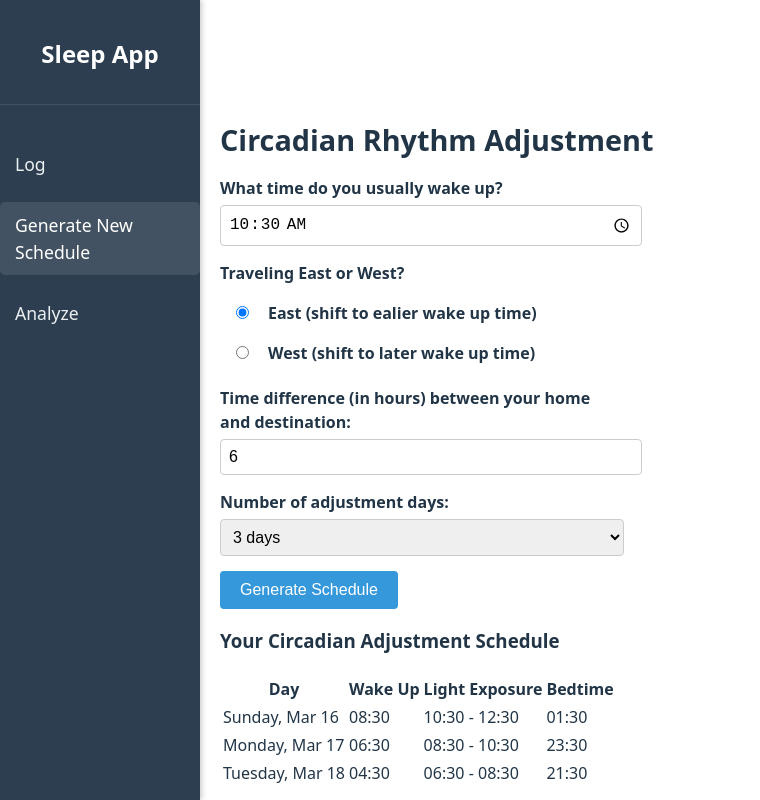
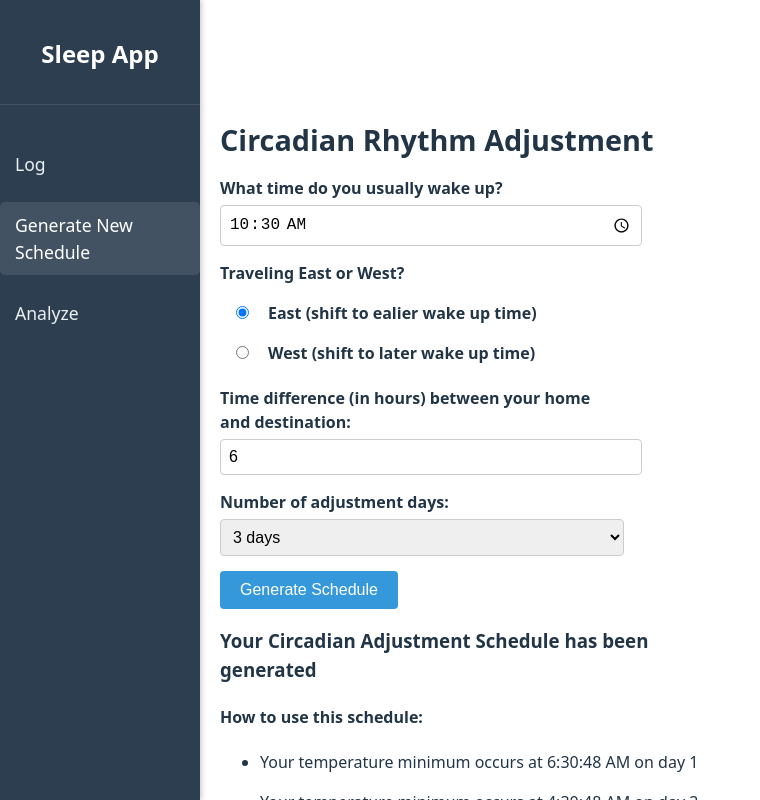
Before and after one commit to otoaneba/sleep-app, a React (Vite) app: page /generate in a window 1280 px wide. Both pictures are taken after typing "10:30" into the empty fields and a click on the button "Generate Schedule". Shown: the top 800 px of the page, without its empty margins (0-760 px from the left). Built offline with nearby package versions, Linux system fonts and the light colour scheme.

Commit message:
finish generate page

```diff
--- a/package.json
+++ b/package.json
@@ -13,6 +13,7 @@
     "chart.js": "^4.4.8",
     "date-fns": "^4.1.0",
     "date-fns-tz": "^3.2.0",
+    "ical-generator": "^8.1.1",
     "ics": "^3.8.1",
     "react": "^19.0.0",
     "react-chartjs-2": "^5.3.0",
--- a/src/pages/Generate.tsx
+++ b/src/pages/Generate.tsx
@@ -1,5 +1,6 @@
 import React, { FC, useState } from "react";
-import { format, addDays, subHours, setHours, setMinutes, addMinutes, subMinutes } from 'date-fns';
+// import { format, addDays, subHours, setHours, setMinutes, addMinutes, subMinutes } from 'date-fns';
+import { format, addDays, subHours, setHours, setMinutes, addMinutes, subMinutes, addHours, subDays, parseISO, differenceInMinutes, parse, setYear, setMonth, setDate } from 'date-fns';
 import * as ics from "ics";
 import './Generate.css';
 // Define types for the schedule entries and props
@@ -11,6 +12,15 @@ interface ScheduleEntry {
   bedtimeSuggestion: string;
 }
 
+interface ISOScheduleEntry {
+  day: Date;
+  wakeTime: Date;
+  tempMinimum: Date;
+  lightExposureStart: Date;
+  lightExposureEnd: Date;
+  bedtimeSuggestion: Date;
+}
+
 interface GenerateProps {
   onScheduleGenerated?: (schedule: ScheduleEntry[]) => void;
 }
@@ -20,7 +30,7 @@ const Generate: FC<GenerateProps> = ({ onScheduleGenerated }) => {
   const [adjustmentType, setAdjustmentType] = useState<'advance' | 'delay'>('advance');
   const [adjustmentDays, setAdjustmentDays] = useState<number>(3);
   const [totalHoursToShift, setTotalHoursToShift] = useState<number>(6); // New state for total hours to shift
-  const [schedule, setSchedule] = useState<ScheduleEntry[] | null>(null);
+  const [isoSchedule, setIsoSchedule] = useState<ISOScheduleEntry[] | null>(null);
 
   // Convert HH:MM string to a Date object using today's date
   const timeStringToDate = (timeString: string): Date => {
@@ -40,21 +50,38 @@ const Generate: FC<GenerateProps> = ({ onScheduleGenerated }) => {
 
     try {
         const currentWakeTime = timeStringToDate(userWakeTime);
+        // console.log("Current wake time: ", currentWakeTime);
+        // console.log("--------------------------------");
         const totalMinutesToShift = totalHoursToShift * 60; // Convert hours to minutes
         const minutesPerDay = totalMinutesToShift / adjustmentDays; // Calculate daily shift in minutes
         const minutesShiftDirection = adjustmentType === 'advance' ? -1 : 1; // Negative for advance, positive for delay
 
         const newSchedule: ScheduleEntry[] = [];
+        const newScheduleEntry: ISOScheduleEntry[] = [];
 
         for (let day = 1; day <= adjustmentDays; day++) {
           const date = addDays(new Date(), day);
+        //   console.log("Date: ", date);
+
+          // Set the base date for this day's wake time to match the schedule day
+          const baseWakeTimeForDay = setYear(
+            setMonth(
+              setDate(currentWakeTime, date.getDate()),
+              date.getMonth()
+            ),
+            date.getFullYear()
+          );
 
           // Calculate the shift for this day
           const totalShiftMinutes = minutesShiftDirection * minutesPerDay * day;
-        const newWakeTime = addMinutes(currentWakeTime, totalShiftMinutes);
+        //   console.log("Total shift minutes for day ", day, " is ", totalShiftMinutes, "type of totalShiftMinutes: ", typeof totalShiftMinutes);
+          const newWakeTime = addMinutes(baseWakeTimeForDay, totalShiftMinutes);
+        //   console.log("Base wake time for day ", day, " is ", baseWakeTimeForDay, "type of baseWakeTimeForDay: ", typeof baseWakeTimeForDay);
+          console.log("New wake time for day ", day, " is ", newWakeTime, "type of newWakeTime: ", typeof newWakeTime);
+
 
           const newTempMinimum = calculateTempMinimum(newWakeTime);
-
+          console.log("New temp minimum for day ", day, " is ", newTempMinimum, "type of newTempMinimum: ", typeof newTempMinimum);
           // Light exposure windows (using minutes instead of hours for consistency)
           const newLightExposureStart = adjustmentType === 'advance'
             ? addMinutes(newTempMinimum, 4 * 60) // 4 hours = 240 minutes
@@ -66,22 +93,22 @@ const Generate: FC<GenerateProps> = ({ onScheduleGenerated }) => {
 
           // Bedtime suggestion (7 hours before wake time)
           const bedtimeSuggestion = subHours(newWakeTime, 7);
+        //   console.log("New bedtime suggestion for day ", day, " is ", bedtimeSuggestion, "type of bedtimeSuggestion: ", typeof bedtimeSuggestion);
+        //   console.log("--------------------------------");
+        //   console.log("\n");
+        //  console.log("New string schedule entry for day ", day, " is ", newSchedule);
 
-        newSchedule.push({
-          day: format(date, 'EEEE, MMM d'),
-          wakeTime: format(newWakeTime, 'HH:mm'),
-          tempMinimum: format(newTempMinimum, 'HH:mm'),
-          lightExposure: `${format(newLightExposureStart, 'HH:mm')} - ${format(newLightExposureEnd, 'HH:mm')}`,
-          bedtimeSuggestion: format(bedtimeSuggestion, 'HH:mm')
-        // day: date.toDateString(),
-        // wakeTime: newWakeTime.toISOString(),
-        // tempMinimum: newTempMinimum.toISOString(),
-        // lightExposure: `${newLightExposureStart.toISOString()} - ${newLightExposureEnd.toISOString()}`,
-        // bedtimeSuggestion: bedtimeSuggestion.toISOString()
+          newScheduleEntry.push({
+            day: date,
+            wakeTime: newWakeTime,
+            tempMinimum: newTempMinimum,
+            lightExposureStart: newLightExposureStart,
+            lightExposureEnd: newLightExposureEnd,
+            bedtimeSuggestion: bedtimeSuggestion,
           });
+          console.log("New ISO schedule entry for day ", day, " is ", newScheduleEntry);
         }
-
-      setSchedule(newSchedule);
+        setIsoSchedule(newScheduleEntry);
 
         if (onScheduleGenerated) {
           onScheduleGenerated(newSchedule);
@@ -94,62 +121,36 @@ const Generate: FC<GenerateProps> = ({ onScheduleGenerated }) => {
 
   // Generate ICS file for calendar download (unchanged)
   const generateCalendarFile = () => {
-    if (!schedule) return;
-
+    if (!isoSchedule) return;
     try {
         const events: any[] = [];
 
-      schedule.forEach((day, index) => {
-        const eventDate = addDays(new Date(), index + 1);
-        const year = eventDate.getFullYear();
-        const month = eventDate.getMonth() + 1;
-        const dateNum = eventDate.getDate();
-
-        const [wakeHour, wakeMinute] = day.wakeTime.split(':').map(Number);
-        const [bedHour, bedMinute] = day.bedtimeSuggestion.split(':').map(Number);
-        const [lightStart, lightEnd] = day.lightExposure.split(' - ');
-        const [lightStartHour, lightStartMinute] = lightStart.split(':').map(Number);
-        const [lightEndHour, lightEndMinute] = lightEnd.split(':').map(Number);
-
-        let bedDay = dateNum;
-        let bedMonth = month;
-        let bedYear = year;
-
-        if (bedHour < wakeHour) {
-          const nextDay = new Date(year, month - 1, dateNum + 1);
-          bedDay = nextDay.getDate();
-          bedMonth = nextDay.getMonth() + 1;
-          bedYear = nextDay.getFullYear();
-        }
+        isoSchedule.forEach((entry, _) => {
 
             events.push({
-          start: [year, month, dateNum, wakeHour, wakeMinute],
+                start: [entry.wakeTime.getFullYear(), entry.wakeTime.getMonth(), entry.wakeTime.getDate(), entry.wakeTime.getHours(), entry.wakeTime.getMinutes()],
                 duration: { minutes: 30 },
                 title: 'Wake Up - Circadian Adjustment',
-          description: `Wake up time for circadian rhythm adjustment. Temperature minimum occurs around ${day.tempMinimum}.`,
+                description: `Wake up time for circadian rhythm adjustment. Temperature minimum occurs around ${entry.tempMinimum}.`,
                 location: 'Home',
                 status: 'CONFIRMED',
                 busyStatus: 'BUSY',
             });
 
             events.push({
-          start: [year, month, dateNum, lightStartHour, lightStartMinute],
-          end: [year, month, dateNum, lightEndHour, lightEndMinute],
+                start: [entry.lightExposureStart.getFullYear(), entry.lightExposureStart.getMonth(), entry.lightExposureStart.getDate(), entry.lightExposureStart.getHours(), entry.lightExposureStart.getMinutes()],
+                end: [entry.lightExposureEnd.getFullYear(), entry.lightExposureEnd.getMonth(), entry.lightExposureEnd.getDate(), entry.lightExposureEnd.getHours(), entry.lightExposureEnd.getMinutes()],
                 title: `Light Exposure - ${adjustmentType === 'advance' ? 'Phase Advance' : 'Phase Delay'}`,
                 description: 'Get bright light exposure during this window for circadian rhythm adjustment.',
                 location: 'Anywhere with bright light',
-          status: 'CONFIRMED',
-          busyStatus: 'BUSY',
             });
 
             events.push({
-          start: [bedYear, bedMonth, bedDay, bedHour, bedMinute],
+                start: [entry.bedtimeSuggestion.getFullYear(), entry.bedtimeSuggestion.getMonth(), entry.bedtimeSuggestion.getDate(), entry.bedtimeSuggestion.getHours(), entry.bedtimeSuggestion.getMinutes()],
                 duration: { minutes: 30 },
                 title: 'Bedtime - Circadian Adjustment',
                 description: 'Suggested bedtime for circadian rhythm adjustment.',
                 location: 'Home',
-          status: 'CONFIRMED',
-          busyStatus: 'BUSY',
             });
         });
 
@@ -163,7 +164,7 @@ const Generate: FC<GenerateProps> = ({ onScheduleGenerated }) => {
             const blob = new Blob([value], { type: 'text/calendar' });
             const url = URL.createObjectURL(blob);
             const link = document.createElement('a');
-        link.download = 'circadian-adjustment-schedule.ics';
+            link.download = 'circadian-adjustment-schedule-iso.ics';
             link.href = url;
             link.click();
           });
@@ -253,53 +254,34 @@ const Generate: FC<GenerateProps> = ({ onScheduleGenerated }) => {
 
             <button
             onClick={generateSchedule}
-            className="w-full py-2 px-4 border border-transparent rounded-md shadow-sm text-sm font-medium text-white bg-blue-600 hover:bg-blue-700 focus:outline-none focus:ring-2 focus:ring-offset-2 focus:ring-blue-500"
+            className=""
             >
             Generate Schedule
             </button>
         </div>
 
-        {schedule && (
-            <div className="mt-6">
-                <h3 className="text-lg font-semibold mb-3">Your Circadian Adjustment Schedule</h3>
-                <div className="border rounded-md overflow-hidden">
-                    <table className="min-w-full divide-y divide-gray-200">
-                    <thead className="bg-gray-50">
-                        <tr>
-                        <th className="px-6 py-3 text-left text-xs font-medium text-gray-500 uppercase tracking-wider">Day</th>
-                        <th className="px-6 py-3 text-left text-xs font-medium text-gray-500 uppercase tracking-wider">Wake Up</th>
-                        <th className="px-6 py-3 text-left text-xs font-medium text-gray-500 uppercase tracking-wider">Light Exposure</th>
-                        <th className="px-6 py-3 text-left text-xs font-medium text-gray-500 uppercase tracking-wider">Bedtime</th>
-                        </tr>
-                    </thead>
-
-                    <tbody className="bg-white divide-y divide-gray-200">
-                        {schedule.map((day, index) => (
-                        <tr key={index}>
-                            <td className="px-6 py-4 whitespace-nowrap text-sm text-gray-900">{day.day}</td>
-                            <td className="px-6 py-4 whitespace-nowrap text-sm text-gray-500">{day.wakeTime}</td>
-                            <td className="px-6 py-4 whitespace-nowrap text-sm text-gray-500">{day.lightExposure}</td>
-                            <td className="px-6 py-4 whitespace-nowrap text-sm text-gray-500">{day.bedtimeSuggestion}</td>
-                        </tr>
-                        ))}
-                    </tbody>
-                    </table>
-                </div>
-
-                <div className="mt-4 bg-blue-50 p-4 rounded-md">
-                    <h4 className="text-sm font-medium text-blue-800">How to use this schedule:</h4>
-                    <ul className="mt-2 text-sm text-blue-700 list-disc pl-5 space-y-1">
-                    <li>Your temperature minimum occurs around {schedule[0].tempMinimum} (2 hours before your wake time)</li>
-                    <li>For {adjustmentType === 'advance' ? 'phase advancement' : 'phase delay'}, get bright light exposure during the suggested light exposure window</li>
-                    <li>Try to maintain consistent timing each day</li>
-                    <li>Avoid bright lights outside the recommended window</li>
+        {isoSchedule && (
+            <div className="">
+                <h3 className="">Your Circadian Adjustment Schedule has been generated</h3>
+                <div className="">
+                    <h4 className="">How to use this schedule:</h4>
+                    <ul className="">
+                    {isoSchedule.map((entry, index) => {
+                        return (
+                            <li>
+                                <p>Your temperature minimum occurs at {entry.tempMinimum.toLocaleTimeString()} on day {index + 1}</p>
+                            </li>
+                        )
+                    })}
+                    <li>For {adjustmentType === 'advance' ? 'traveling east, you should get bright light 4-6 hours AFTER ' : 'traveling west, you should get bright light 6-4 hours BEFORE'} your temperature minimum.</li>
+                    <li>For best results, try to adjust your meal times to align with your new schedule.</li>
                     </ul>
                 </div>
 
-                <div className="mt-4 flex justify-center">
+                <div className="">
                     <button
                     onClick={generateCalendarFile}
-                    className="py-2 px-4 border border-transparent rounded-md shadow-sm text-sm font-medium text-white bg-green-600 hover:bg-green-700 focus:outline-none focus:ring-2 focus:ring-offset-2 focus:ring-green-500"
+                    className=""
                     >
                     Download Calendar Schedule (.ics)
                     </button>
```
Also changed, not shown: 1 other file (tests, documents, lock files or other folders). Lines whose indentation alone changed are shown as unchanged.
